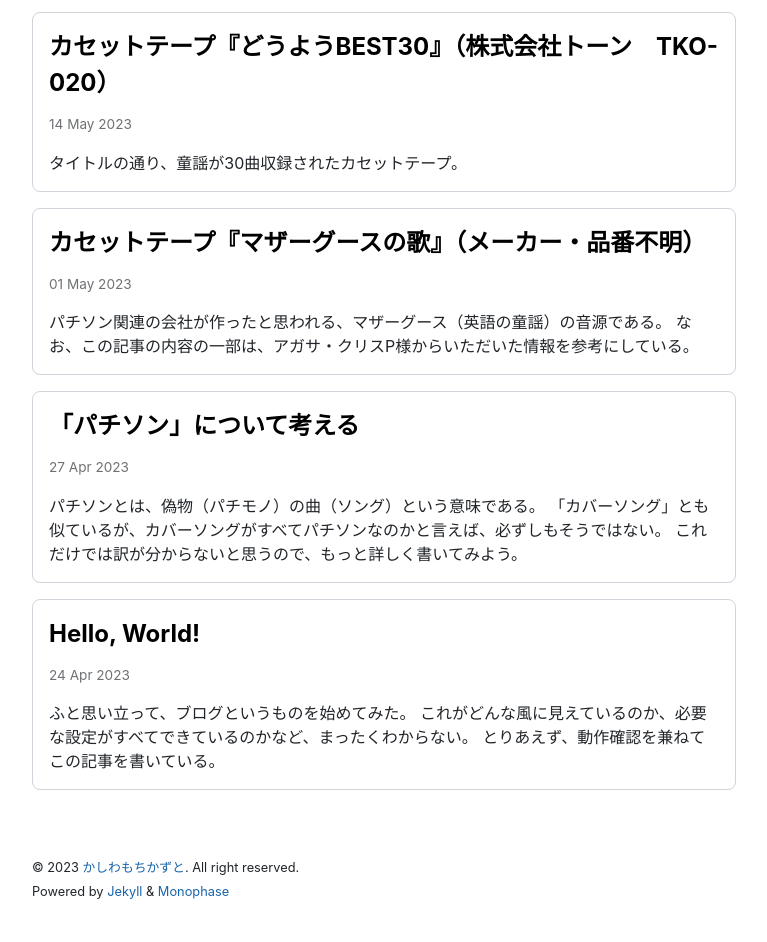
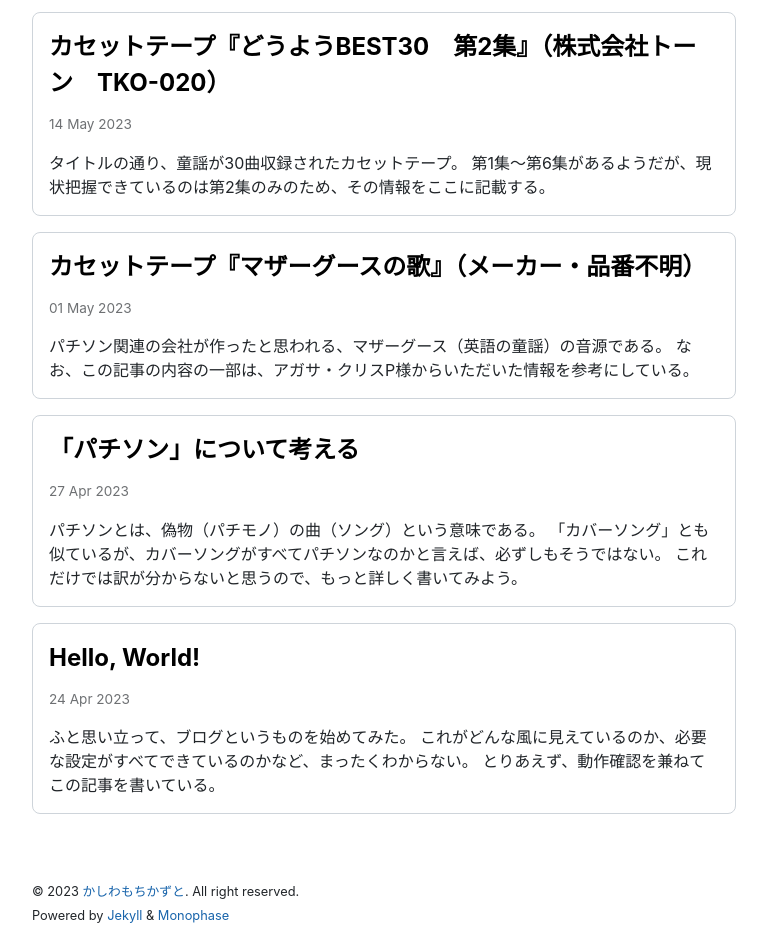
Before and after one commit to kitabatake1013/kitabatake1013.github.io, a Jekyll site: the page built from index.html, in a window 1280 px wide, cut to the strip 104-1046 px from the top of the page. Shown: the whole strip, without its empty margins (256-1023 px from the left). Built offline with Jekyll 4.4.1, drawn with Linux system fonts in a browser that asks for light colours; nearby versions of some CDN libraries; before the commit the page ends 1022 px from its top, so only the background shows below that.

Commit message:
fix page title and abstract

```diff
--- a/_posts/2023-05-14-best30.md
+++ b/_posts/2023-05-14-best30.md
@@ -1,9 +1,10 @@
 ---
 layout: post
-title: カセットテープ『どうようBEST30』（株式会社トーン　TKO-020）
+title: カセットテープ『どうようBEST30　第2集』（株式会社トーン　TKO-020）
 tags: パチソン
 ---
 タイトルの通り、童謡が30曲収録されたカセットテープ。
+第1集～第6集があるようだが、現状把握できているのは第2集のみのため、その情報をここに記載する。
 
 ### 基本情報
 
@@ -50,7 +51,7 @@ tags: パチソン
 
 ### 特記事項
 
-以下の楽曲は、ローヤルレコードという会社の「みみちゃんレコード」というレーベルから発売されたレコードに収録されていた音源。
+以下の楽曲は、ローヤルレコードの「みみちゃんレコード」レーベルより発売のレコードに収録されていた音源。
 歌は日本児童合唱団、演奏はみみちゃんアンサンブル、編曲は北野ひろし。
 
 * おぼろ月夜
```
Also changed, not shown: other parts of _posts/2023-05-14-best30.md (+0 -2 lines).
